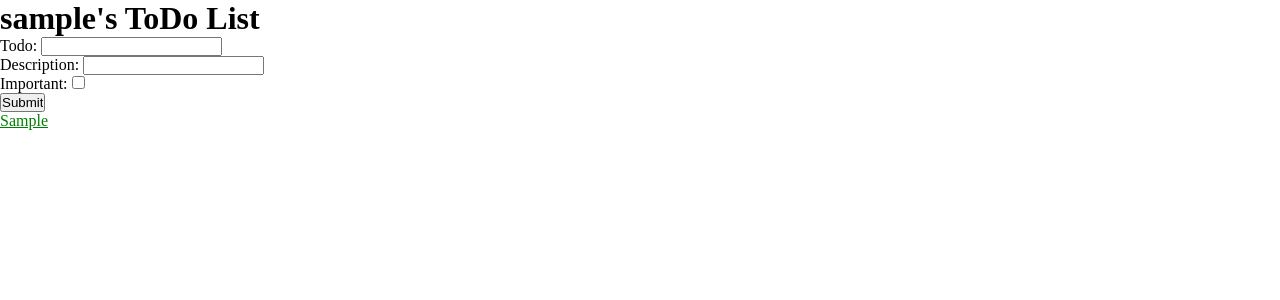
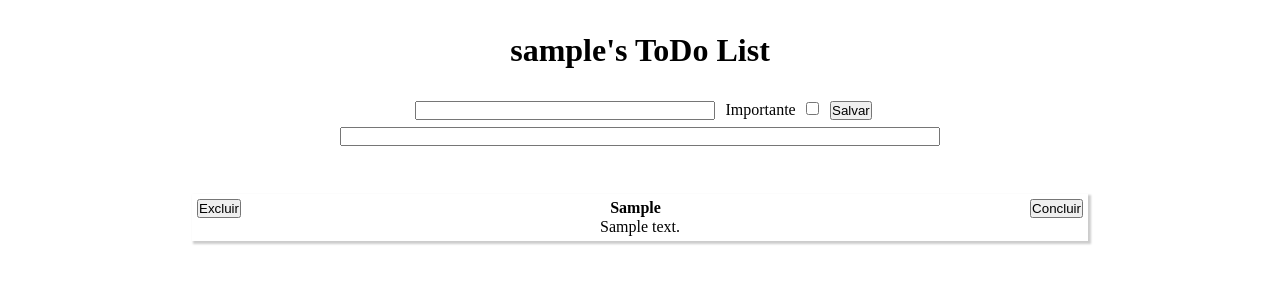
Before and after one commit to araleo/evoe-todos, a Django app: page /todo/ in a window 1280 px wide. Shown: the top 300 px of the page. Run offline with Django 3.2, Linux system fonts and the light colour scheme; a user stored in the database is signed in; tables that the repository leaves empty hold one stand-in row (values such as "Sample post").

Commit message:
improving front end

```diff
--- a/todo/static/todo/style.css
+++ b/todo/static/todo/style.css
@@ -5,6 +5,55 @@
 	vertical-align: baseline;
 }
 
-li a {
-    color: green;
+h1 {
+    text-align: center;
+    margin-top: 1em;
 }
+
+.create-todo {
+    width: 50%;
+    margin: 2em auto;
+    min-width: 500px;
+    max-width: 600px;
+}
+
+.create-todo div {
+    text-align: center;
+}
+
+.upper-form input {
+    margin: 0 .5em;
+}
+
+.upper-form input[type=text] {
+    width: 50%;
+}
+
+.lower-form input[type=text] {
+    margin-top: .5em;
+    width: 100%;
+}
+
+.list-todos {
+    margin-top: 3em;
+}
+
+.each-todo {
+    /* border: 1px solid black; */
+    box-shadow: 2px 2px 2px 1px rgba(0, 0, 0, 0.2);
+    margin: 1em auto;
+    padding: 5px;
+    width: 70%;
+    min-width: 400px;
+    max-width: 1000px;
+}
+
+.upper-todo-div {
+    display: flex;
+    justify-content: space-between;
+    align-items: center;
+}
+
+.lower-todo-div {
+    text-align: center;
+}
--- a/todo/templates/todo/index.html
+++ b/todo/templates/todo/index.html
@@ -3,25 +3,82 @@
 {% block content %}
     <h1>{{ user.username }}'s ToDo List</h1>
 
+    <!-- Início formulário novo todo -->
     <div class="create-todo">
+        <form action= "" method="post">
+            {% csrf_token %}
+                <div class="upper-form">
 
-        <form action="" method="post">
-            {% csrf_token %}
-            <ul>
-                {{ new_todo_form.as_ul }}
-            </ul>
-            <input type="submit" value="Submit">
+                {{ form.todo.errors }}
+                {{ form.todo }}
+
+                {{ form.important.errors }}
+                <label for="{{ form.important.id_for_label }}">Importante</label>
+                {{ form.important }}
+
+                <button type="submit" name="button" id="botao-save-todo">Salvar</button>
+            </div>
+
+            <div class="lower-form">
+                {{ form.description.errors }}
+                {{ form.description }}
+            </div>
+
         </form>
+    </div>
+    <!-- Fim formulário novo todo -->
 
+
+    <!-- inicio lista de todos -->
+    <div class="list-todos">
+        <ul>
+
+        {% for todo in todos %}
+        <li>
+            <div class="each-todo" id="{{ todo.id }}">
+
+                <div class="upper-todo-div">
+
+                    <!-- botao excluir todo -->
+                    <form class="" action="" method="post">
+                        {% csrf_token %}
+                        <input type="hidden" name="todo_pk" class="hidden-input" value="{{ todo.id }}">
+                        <button type="submit" name="botaoexcluir" id="botao-excluir-{{ todo.id }}">
+                            <i class="far fa-trash-alt"></i>Excluir
+                        </button>
+                    </form>
+
+                    <!-- todo -->
+                    {% if todo.important %} <b> {% endif %}
+                    <p>{{ todo.todo }}</p>
+                    {% if todo.important %} </b> {% endif %}
+
+                   <!-- botao concluir todo -->
+                   <form class="" action="" method="post">
+                    {% csrf_token %}
+                    <input type="hidden" name="todo_pk" class="hidden-input" value="{{ todo.id }}">
+                    <button type="submit" name="botaoconcluir" id="botao-concluir-{{ todo.id }}">
+                        <i class="far fa-trash-alt"></i>Concluir
+                    </button>
+                </form>
+
+
+                </div>
+
+                <!-- descrição todo -->
+                {% if todo.description %}
+                <div class="lower-todo-div">
+                    <p>{{ todo.description }}</p>
+                </div>
+                {% endif %}
+
+            </div>
+        </li>
+        {% endfor %}
+
+        </ul>
     </div>
+    <!-- fim lista de todos -->
 
-    {% if latest_todos_list %}
-    <ul>
-        {% for todo in latest_todos_list %}
-            <li><a href="{% url 'todo:detail' todo.id %}">{{ todo.todo }}</a></li>
-        {% endfor %}
-    </ul>
-    {% else %}
-    <p>No todos available</p>
-    {% endif %}
+
 {% endblock %}
--- a/todo/views.py
+++ b/todo/views.py
@@ -24,8 +24,8 @@ def home(request):
 
     latest_todos_list = ToDo.objects.order_by('-created_at')[:5]
     context = {
-        'new_todo_form': ToDoForm(),
-        'latest_todos_list': latest_todos_list
+        'form': ToDoForm(),
+        'todos': latest_todos_list
     }
     return render(request, 'todo/index.html', context)
 
```
Also changed, not shown: todo/templates/todo/form.html (added, +22 -0 lines), todo/templates/todo/list.html (added, +54 -0 lines), api/urls.py (line endings or trailing spaces).
